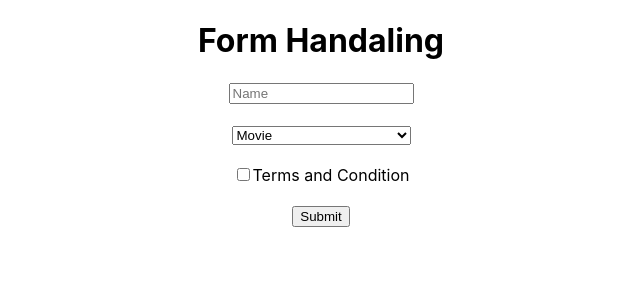
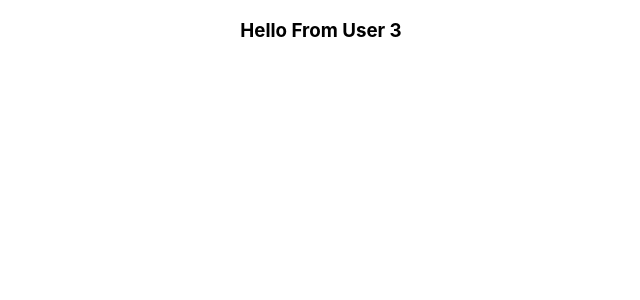
Before and after one commit to Vinod-Deshmukh/react-tutorials, a React (Create React App) app in the folder my-app/: page / in a window 1280 px wide. Shown: the top 300 px of the page, without its empty margins (319-959 px from the left). Built offline with nearby package versions, Linux system fonts and the light colour scheme.

Commit message:
ternary operator

```diff
--- a/my-app/src/App.js
+++ b/my-app/src/App.js
@@ -1,44 +1,10 @@
-import { useState } from "react";
 import "./App.css";
+import Profile from "./Profile";
 
 function App() {
-  const [name, setName] = useState("");
-  const [movie, setMovie] = useState("");
-  const [terms, setTerms] = useState(false);
-  function handleData(e) {
-    console.log(name, movie, terms);
-    e.preventDefault();
-  }
   return (
     <div className="App">
-      <h1>Form Handaling</h1>
-      <form onSubmit={handleData}>
-        <input
-          type="text"
-          placeholder="Name"
-          // value={name}
-          onChange={(e) => setName(e.target.value)}
-        ></input>
-        <br />
-        <br />
-        <select onChange={(e) => setMovie(e.target.value)}>
-          <option>Movie</option>
-          <option>Shawshank Redemaption</option>
-          <option>The Godfather</option>
-          <option>Iron Man</option>
-          <option>The Avengers: Infinity War</option>
-        </select>
-        <br />
-        <br />
-        <input
-          type="checkbox"
-          onChange={(e) => setTerms(e.target.checked)}
-        ></input>
-        <span>Terms and Condition</span>
-        <br />
-        <br />
-        <button>Submit</button>
-      </form>
+      <Profile />
     </div>
   );
 }
--- /dev/null
+++ b/my-app/src/Profile.js
@@ -0,0 +1,15 @@
+import { useState } from "react";
+export default function Profile() {
+  const [loggedIn, setLoggedIn] = useState(39);
+  return (
+    <div>
+      {loggedIn == 1 ? (
+        <h1>Hello From User 1</h1>
+      ) : loggedIn == 2 ? (
+        <h2>Hello From User 2</h2>
+      ) : (
+        <h3>Hello From User 3</h3>
+      )}
+    </div>
+  );
+}
```
